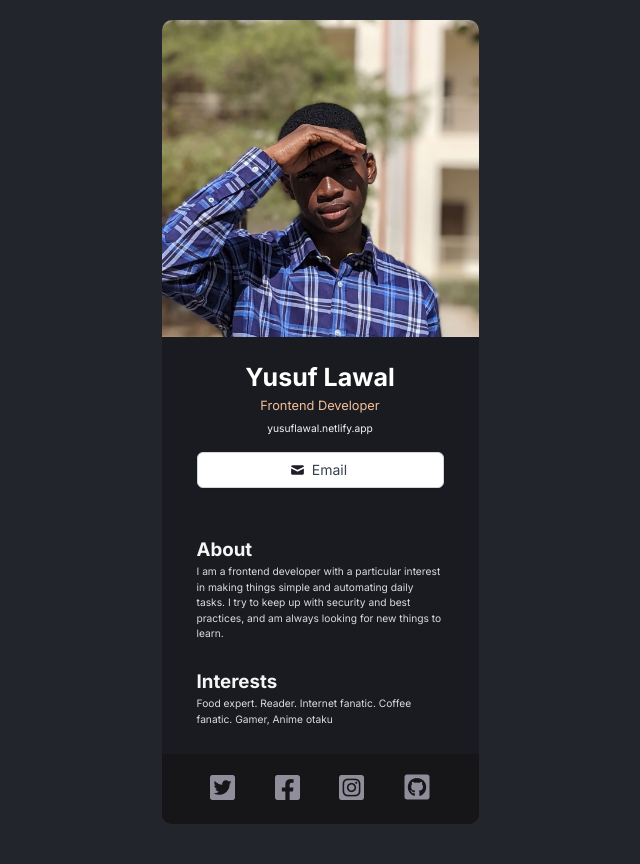
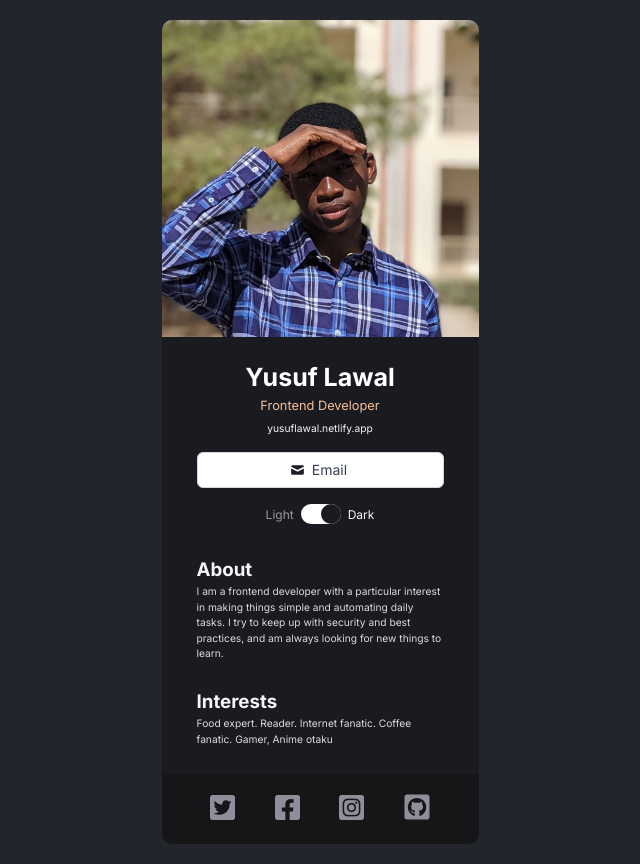
Before and after one commit to YusufsDesigns/Digital-Business-Card, a React (Vite) app: page / in a window 1280 px wide. Shown: the whole page, without its empty margins (320-960 px from the left). Built offline with nearby package versions, Linux system fonts and the light colour scheme.

Commit message:
New Commit

```diff
--- a/src/App.jsx
+++ b/src/App.jsx
@@ -3,14 +3,26 @@ import Header from './components/Header'
 import About from './components/About'
 import Interests from './components/Interests'
 import Footer from './components/Footer'
+import { useState } from 'react'
 
 function App() {
+  const [theme, setTheme] = useState(false)
+
+  function handleTheme(){
+    setTheme(prevTheme => !prevTheme)
+  }
+
+  const mode = theme ? 'light' : ''
+
   return (
-    <div className="App">
-      <Header />
-      <About />
-      <Interests />
-      <Footer />
+    <div className={mode} id='App'>
+      <Header
+        lightMode={theme}
+        handleClick={handleTheme}
+      />
+      <About lightMode={theme}/>
+      <Interests lightMode={theme}/>
+      <Footer lightMode={theme}/>
     </div>
   )
 }
--- a/src/components/About.jsx
+++ b/src/components/About.jsx
@@ -1,8 +1,8 @@
 import '../style.css'
 
-export default function About(){
+export default function About(props){
     return(
-        <div className="about">
+        <div className={props.lightMode ? 'light' : ''} id='about'>
             <h3>About</h3>
             <p>I am a frontend developer with a particular interest in making things simple and automating daily tasks. I try to keep up with security and best practices, and am always looking for new things to learn.</p>
         </div>
--- a/src/components/Header.jsx
+++ b/src/components/Header.jsx
@@ -2,9 +2,9 @@ import '../style.css'
 import CardImage from '../assets/pic2.jpg'
 import EmailIcon from '../assets/Icon.png'
 
-export default function Header(){
+export default function Header(props){
     return(
-        <div className='header'>
+        <div className={props.lightMode ? 'light' : ''} id='header'>
             <img src={CardImage} className="card-image"/>
             <div className="content">
                 <h2>Yusuf Lawal</h2>
@@ -14,6 +14,13 @@ export default function Header(){
                     <img src={EmailIcon} alt="" />
                     <span>Email</span>
                 </a>
+                <div className="toggler" onClick={props.handleClick}>
+                    <span className="toggler-light">Light</span>
+                    <div className="toggle-slider">
+                        <div className="slider-circle"></div>
+                    </div>
+                    <span className="toggler-dark">Dark</span>
+                </div>
             </div>
 
         </div>
--- a/src/components/Interests.jsx
+++ b/src/components/Interests.jsx
@@ -1,8 +1,8 @@
 import '../style.css'
 
-export default function Interests(){
+export default function Interests(props){
     return(
-        <div className="interests">
+        <div className={props.lightMode ? 'light' : ''} id='interests'>
             <h3>Interests</h3>
             <p>Food expert. Reader. Internet fanatic. Coffee fanatic. Gamer, Anime otaku</p>
         </div>
--- a/src/style.css
+++ b/src/style.css
@@ -15,7 +15,7 @@ body{
   justify-content: center;
 }
 
-#root {
+  #App{
   border-radius: 10px;
   overflow: hidden;
   background: #1A1B21;
@@ -25,14 +25,18 @@ body{
   margin: 20px 20px;
 }
 
+#App.light{
+  background: #e0e0e0;
+}
+
 /* Header component */
-.header .card-image{
+#header .card-image{
   height: 317px;
   width: 317px;
   object-fit: cover;
 }
 
-.header .card-image::after{
+#header .card-image::after{
   content: '';
   position: absolute;
   top: 0;
@@ -43,7 +47,7 @@ body{
   z-index: 10;
 }
 
-.header .content{
+#header .content{
   display: flex;
   flex-direction: column;
   align-items: center;
@@ -51,7 +55,7 @@ body{
   padding: 21px 35px 32px 35px;
 }
 
-.header .content h2{
+#header .content h2{
   font-style: normal;
   font-weight: 700;
   font-size: 25px;
@@ -60,7 +64,11 @@ body{
   margin-bottom: 6px;
 }
 
-.header .content p{
+#header.light .content h2{
+  color: #000000;
+}
+
+#header .content p{
   color: #F3BF99;
   font-weight: 400;
   font-size: 12.8px;
@@ -68,7 +76,11 @@ body{
   margin-bottom: 8px;
 }
 
-.header .content a{
+#header.light .content p{
+  color: #fb8c3c;
+}
+
+#header .content a{
   font-weight: 400;
   font-size: 10.24px;
   line-height: 150%;
@@ -77,7 +89,11 @@ body{
   text-decoration: none;
 }
 
-.header .content .btn{
+#header.light .content a{
+  color: #000000;
+}
+
+#header .content .btn{
   width: 100%;
   display: flex;
   flex-direction: row;
@@ -91,7 +107,12 @@ body{
   border-radius: 6px;
 }
 
-.header .content .btn span{
+#header.light .content .btn{
+  background: #000000;
+  border: 1px solid #000;
+}
+
+#header .content .btn span{
   font-weight: 500;
   font-family: 'Inter';
   font-size: 14px;
@@ -99,22 +120,86 @@ body{
   color: #374151;
 }
 
+#header.light .content .btn span{
+  color: #fff;
+}
+
+#header .toggler{
+  display: flex;
+  align-items: center;
+}
+
+#header .toggle-slider{
+  width: 40px;
+  height: 20px;
+  display: flex;
+  align-items: center;
+  justify-content: flex-end;
+  background: white;
+  border-radius: 2rem;
+  margin-inline: 7px;
+  cursor: pointer;
+}
+
+#header.light .toggle-slider{
+  background: #000;
+  justify-content: flex-start;
+}
+
+#header .toggler-light{
+
+  color: #989898;
+  font-size: 12px;
+}
+
+#header.light .toggler-light{
+  color: #000;
+}
+
+#header .toggler-dark{
+  color: #F5F5F5;
+  font-size: 12px;
+}
+
+#header.light .toggler-dark{
+  color: #666666;
+}
+
+#header .slider-circle{
+  background: #1A1B21;
+  width: 20px;
+  height: 20px;
+  border-radius: 50%;
+}
+
+#header.light .slider-circle{
+  background: #fff;
+}
+
 /* About component & Interests component */
-.about, .interests{
+#about, #interests{
   padding: 0px 35px 27px 35px;
 }
 
-.about h3, .interests h3{
+#about h3, #interests h3{
   font-weight: 700;
   line-height: 150%;
   color: #F5F5F5;
 }
 
-.about p, .interests p{
+#about.light h3, #interests.light h3{
+  color: #000;
+}
+
+#about p, #interests p{
   font-weight: 400;
   font-size: 10.24px;
   line-height: 150%;
   color: #DCDCDC;
+}
+
+#about.light p, #interests.light p{
+  color: #000;
 }
 
 /* Footer component */
```
